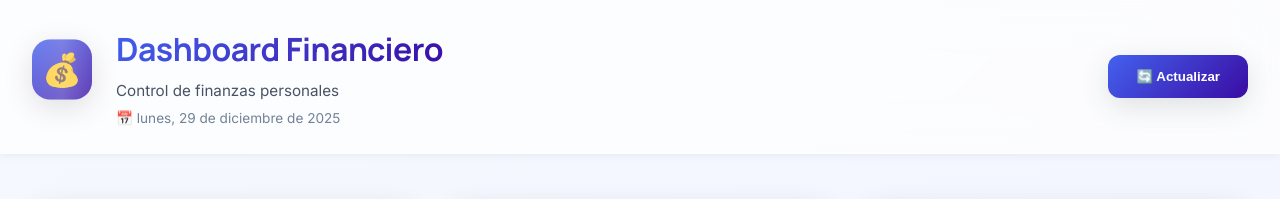
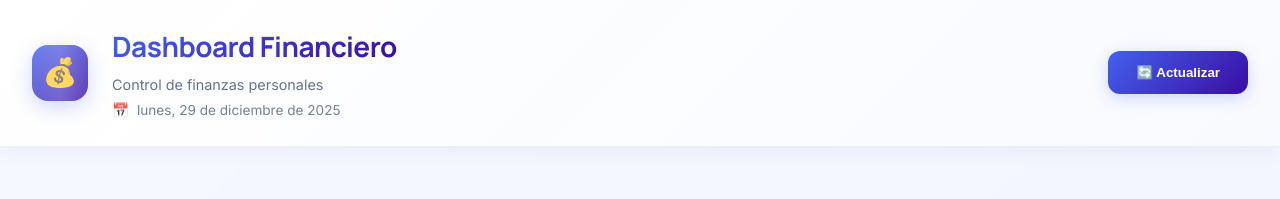
Before and after one commit to jeremisoto2024/Finanzas-Personales, a plain HTML site: page index.html in a window 1280 px wide. Shown: the top 199 px of the page. Drawn offline with nearby package versions, Linux system fonts and the light colour scheme; no server answers.

Commit message:
Actualizar styles.css

```diff
--- a/styles.css
+++ b/styles.css
@@ -44,6 +44,17 @@
     to {
         opacity: 1;
         transform: translateY(0) scale(1);
+    }
+}
+
+@keyframes fadeInDown {
+    from {
+        opacity: 0;
+        transform: translateY(-20px);
+    }
+    to {
+        opacity: 1;
+        transform: translateY(0);
     }
 }
 
@@ -115,23 +126,24 @@ body {
     padding: 0 2rem;
 }
 
-/* ===== HEADER ULTRA MODERNO ===== */
+/* ===== HEADER MODERNO (NO FIJO) ===== */
 header {
-    background: rgba(255, 255, 255, 0.7);
-    backdrop-filter: blur(20px);
-    border-bottom: 1px solid rgba(255, 255, 255, 0.3);
-    position: sticky;
-    top: 0;
-    z-index: 1000;
-    animation: slideIn 0.8s var(--bezier-smooth);
-    box-shadow: var(--shadow-sm);
+    background: linear-gradient(135deg, rgba(255, 255, 255, 0.95), rgba(248, 250, 255, 0.98));
+    backdrop-filter: blur(10px);
+    border-bottom: 1px solid rgba(226, 232, 240, 0.6);
+    padding: 1.5rem 0;
+    margin-bottom: 2.5rem;
+    box-shadow: 0 4px 20px rgba(0, 0, 0, 0.05);
+    animation: fadeInDown 0.6s var(--bezier-smooth);
+    position: relative;
+    z-index: 100;
 }
 
 .header-content {
     display: flex;
     align-items: center;
     justify-content: space-between;
-    padding: 1.5rem 0;
+    padding: 0;
 }
 
 .header-left {
@@ -141,19 +153,24 @@ header {
 }
 
 .logo {
-    width: 60px;
-    height: 60px;
-    background: var(--gradient-primary);
-    border-radius: 18px;
+    width: 56px;
+    height: 56px;
+    background: linear-gradient(135deg, #4361ee, #3a0ca3);
+    border-radius: 16px;
     display: flex;
     align-items: center;
     justify-content: center;
-    font-size: 2rem;
+    font-size: 1.75rem;
     color: white;
-    box-shadow: var(--shadow-md);
-    animation: float 4s ease-in-out infinite;
+    box-shadow: 0 6px 20px rgba(67, 97, 238, 0.25);
+    transition: all 0.4s var(--bezier-smooth);
     position: relative;
     overflow: hidden;
+}
+
+.logo:hover {
+    transform: rotate(10deg) scale(1.1);
+    box-shadow: 0 10px 30px rgba(67, 97, 238, 0.4);
 }
 
 .logo::after {
@@ -175,9 +192,9 @@ header {
 
 .header-title h1 {
     font-family: 'Manrope', sans-serif;
-    font-size: 2rem;
+    font-size: 1.75rem;
     font-weight: 800;
-    background: var(--gradient-primary);
+    background: linear-gradient(135deg, #4361ee, #3a0ca3);
     -webkit-background-clip: text;
     -webkit-text-fill-color: transparent;
     background-clip: text;
@@ -185,16 +202,9 @@ header {
 }
 
 .header-title p {
-    font-size: 0.95rem;
-    color: var(--gray-800);
-    opacity: 0.9;
+    font-size: 0.9rem;
+    color: #64748b;
     margin-top: 0.25rem;
-}
-
-.header-actions {
-    display: flex;
-    gap: 1rem;
-    align-items: center;
 }
 
 .refresh-btn {
@@ -202,22 +212,21 @@ header {
     align-items: center;
     gap: 0.75rem;
     padding: 0.875rem 1.75rem;
-    background: var(--gradient-primary);
+    background: linear-gradient(135deg, #4361ee, #3a0ca3);
     color: white;
     border: none;
-    border-radius: var(--radius-sm);
+    border-radius: 12px;
     font-weight: 600;
     cursor: pointer;
     transition: all 0.4s var(--bezier-smooth);
-    box-shadow: var(--shadow-md);
+    box-shadow: 0 4px 15px rgba(67, 97, 238, 0.25);
     position: relative;
     overflow: hidden;
 }
 
 .refresh-btn:hover {
     transform: translateY(-3px);
-    box-shadow: var(--shadow-glow);
-    animation: pulse-glow 2s infinite;
+    box-shadow: 0 8px 25px rgba(67, 97, 238, 0.4);
 }
 
 .refresh-btn:active {
@@ -242,6 +251,17 @@ header {
 
 .refresh-btn:hover::before {
     left: 100%;
+}
+
+/* Fecha actual en el header */
+.current-date {
+    margin-top: 0.5rem;
+    font-size: 0.85rem;
+    color: #64748b;
+    display: flex;
+    align-items: center;
+    gap: 0.5rem;
+    opacity: 0.9;
 }
 
 /* ===== MAIN CONTENT ===== */
@@ -892,12 +912,22 @@ main {
 
     .header-content {
         flex-direction: column;
-        gap: 1.5rem;
+        gap: 1.25rem;
         text-align: center;
     }
 
     .header-left {
         flex-direction: column;
+        gap: 1rem;
+    }
+
+    .header-title h1 {
+        font-size: 1.5rem;
+    }
+
+    .refresh-btn {
+        width: 100%;
+        justify-content: center;
     }
 
     .summary-grid {
```
